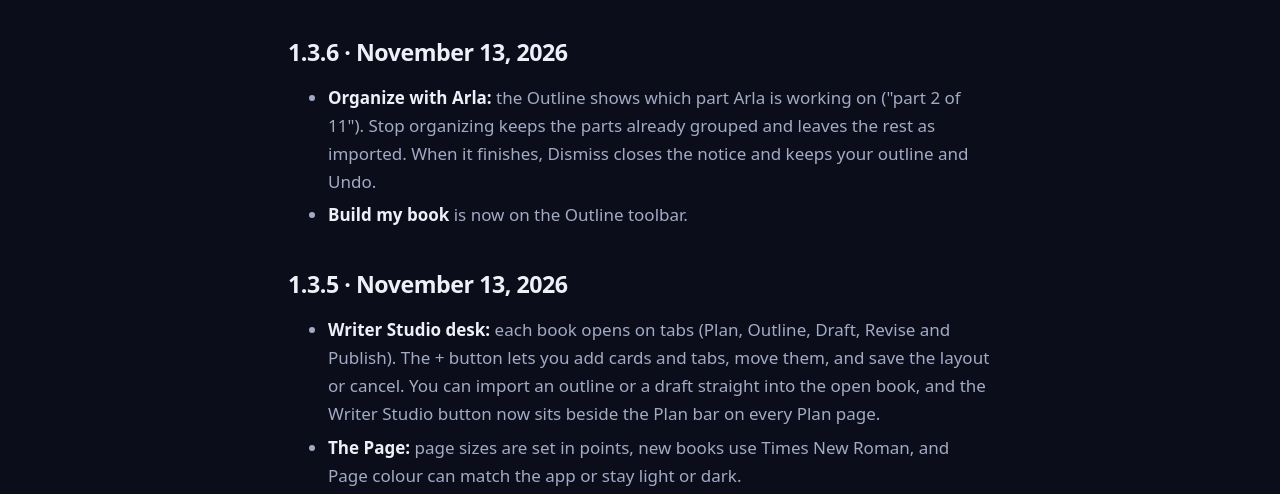
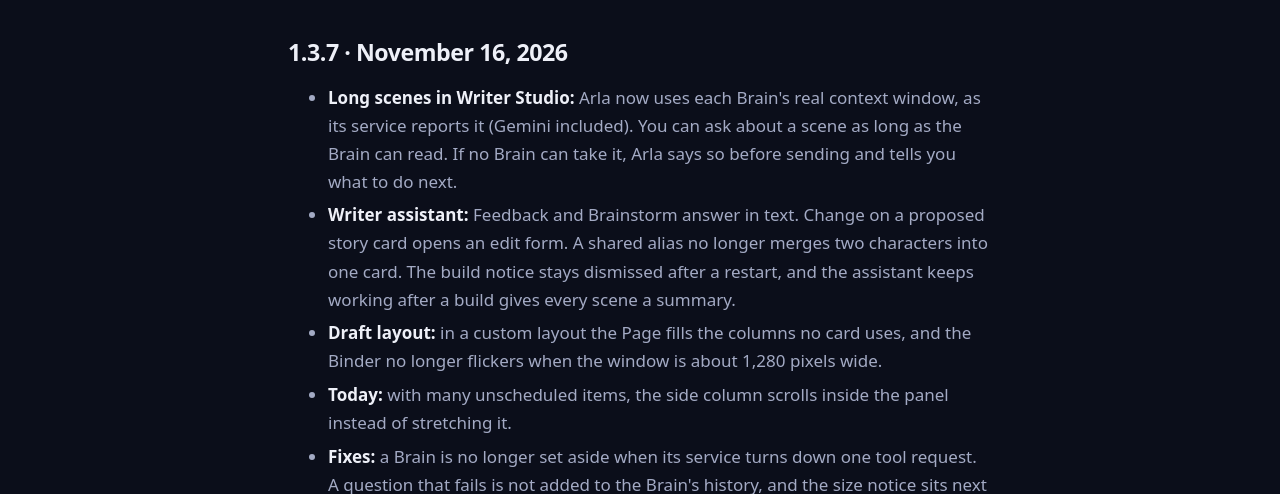
Before and after one commit to Irishwarhound/Arla, a plain HTML site: page docs/arla/whats-new.html in a window 1280 px wide. Shown: the part 298-792 px from the top of the page. Drawn offline with Linux system fonts and the light colour scheme.

Commit message:
Arla 1.3.7 release notes

```diff
--- a/docs/arla/whats-new.html
+++ b/docs/arla/whats-new.html
@@ -199,6 +199,14 @@ footer a:hover{color:var(--ink)}
 <p class="version">Release notes</p>
 <h1>What's new in Arla</h1>
 <p>Updates come with your licence (version 1.x is included). Arla tells you when one is available and never installs without your say-so.</p>
+<h2>1.3.7 · November 16, 2026</h2>
+<ul>
+<li><b>Long scenes in Writer Studio:</b> Arla now uses each Brain's real context window, as its service reports it (Gemini included). You can ask about a scene as long as the Brain can read. If no Brain can take it, Arla says so before sending and tells you what to do next.</li>
+<li><b>Writer assistant:</b> Feedback and Brainstorm answer in text. Change on a proposed story card opens an edit form. A shared alias no longer merges two characters into one card. The build notice stays dismissed after a restart, and the assistant keeps working after a build gives every scene a summary.</li>
+<li><b>Draft layout:</b> in a custom layout the Page fills the columns no card uses, and the Binder no longer flickers when the window is about 1,280 pixels wide.</li>
+<li><b>Today:</b> with many unscheduled items, the side column scrolls inside the panel instead of stretching it.</li>
+<li><b>Fixes:</b> a Brain is no longer set aside when its service turns down one tool request. A question that fails is not added to the Brain's history, and the size notice sits next to Ask Arla.</li>
+</ul>
 <h2>1.3.6 · November 13, 2026</h2>
 <ul>
 <li><b>Organize with Arla:</b> the Outline shows which part Arla is working on ("part 2 of 11"). Stop organizing keeps the parts already grouped and leaves the rest as imported. When it finishes, Dismiss closes the notice and keeps your outline and Undo.</li>
```
